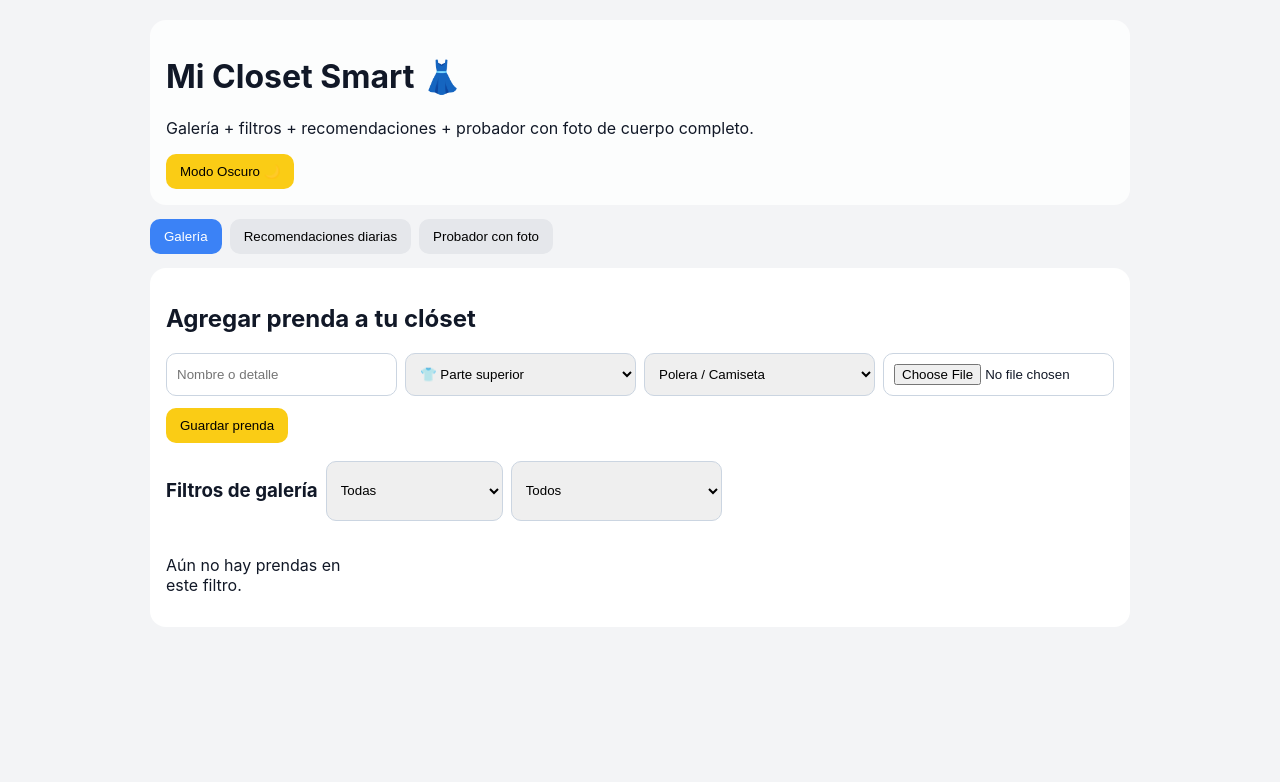
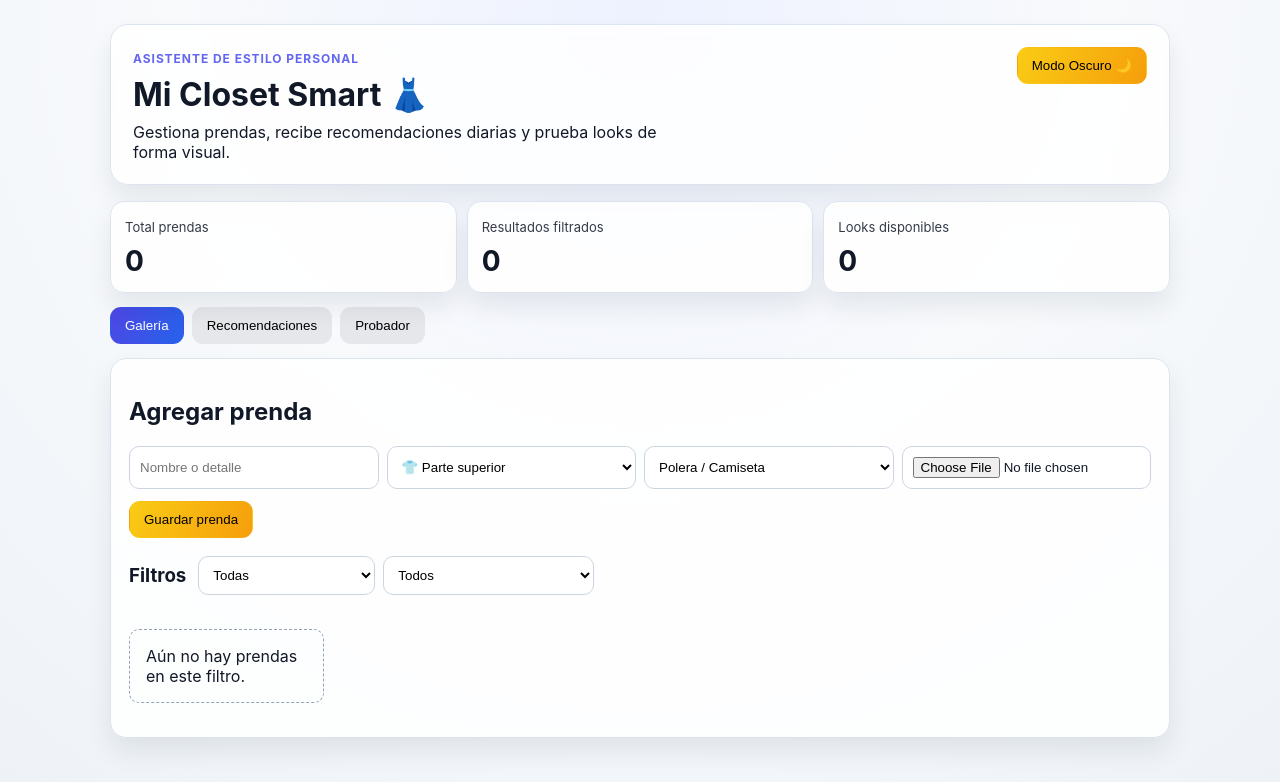
Before and after one commit to sergioo77sergioo77-beep/Mi-Closet-Smart, a React (Create React App) app: page / in a window 1280 px wide. Shown: the top 782 px of the page. Built offline with nearby package versions, Linux system fonts and the light colour scheme.

Commit message:
Mejora UI principal con diseño más profesional

```diff
--- a/src/App.css
+++ b/src/App.css
@@ -13,39 +13,93 @@ body {
 
 .app {
   min-height: 100vh;
-  padding: 20px;
-  background: #f3f4f6;
+  padding: 24px;
+  background: radial-gradient(circle at top, #eef2ff 0%, #f8fafc 45%, #eef2f7 100%);
   color: #111827;
 }
 
 .app.dark {
-  background: #0f172a;
+  background: radial-gradient(circle at top, #1d2a44 0%, #0f172a 50%, #090f1f 100%);
   color: #f8fafc;
 }
 
-.header {
-  max-width: 980px;
-  margin: 0 auto 14px;
-  padding: 16px;
-  border-radius: 16px;
-  background: rgba(255, 255, 255, 0.8);
+.header,
+.panel,
+.stat-card {
+  border: 1px solid #dbe3ef;
+  background: rgba(255, 255, 255, 0.84);
+  backdrop-filter: blur(6px);
+  box-shadow: 0 14px 26px rgba(15, 23, 42, 0.08);
 }
 
 .app.dark .header,
-.app.dark .panel {
-  background: #1e293b;
+.app.dark .panel,
+.app.dark .stat-card {
+  border: 1px solid #334155;
+  background: rgba(15, 23, 42, 0.7);
+}
+
+.header {
+  max-width: 1060px;
+  margin: 0 auto 16px;
+  padding: 22px;
+  border-radius: 18px;
+  display: flex;
+  justify-content: space-between;
+  gap: 14px;
+  align-items: flex-start;
+}
+
+.eyebrow {
+  font-size: 12px;
+  text-transform: uppercase;
+  letter-spacing: 0.08em;
+  color: #6366f1;
+  font-weight: 700;
+}
+
+h1 {
+  margin: 8px 0 8px;
+}
+
+.header p {
+  margin: 0;
+  max-width: 560px;
+}
+
+.stats-grid {
+  max-width: 1060px;
+  margin: 0 auto 14px;
+  display: grid;
+  grid-template-columns: repeat(auto-fit, minmax(150px, 1fr));
+  gap: 10px;
+}
+
+.stat-card {
+  border-radius: 14px;
+  padding: 14px;
+}
+
+.stat-card span {
+  font-size: 13px;
+  opacity: 0.85;
+}
+
+.stat-card strong {
+  display: block;
+  margin-top: 8px;
+  font-size: 28px;
 }
 
 .panel {
-  max-width: 980px;
+  max-width: 1060px;
   margin: 0 auto;
-  padding: 16px;
+  padding: 18px;
   border-radius: 16px;
-  background: #fff;
 }
 
 .tabs {
-  max-width: 980px;
+  max-width: 1060px;
   margin: 0 auto 14px;
   display: flex;
   gap: 8px;
@@ -54,21 +108,27 @@ body {
 
 .tabs button,
 .btn {
-  border: 0;
-  border-radius: 10px;
+  border: 1px solid transparent;
+  border-radius: 11px;
   padding: 10px 14px;
   cursor: pointer;
   background: #e5e7eb;
+  transition: all 0.2s ease;
+}
+
+.tabs button:hover,
+.btn:hover {
+  transform: translateY(-1px);
 }
 
 .btn-yellow {
-  background: #facc15;
+  background: linear-gradient(120deg, #facc15 0%, #f59e0b 100%);
 }
 
 .tabs button.active,
 .btn.active {
-  background: #3b82f6;
-  color: white;
+  background: linear-gradient(120deg, #4f46e5 0%, #2563eb 100%);
+  color: #fff;
 }
 
 .form-grid {
@@ -83,6 +143,14 @@ select {
   padding: 10px;
   border-radius: 10px;
   border: 1px solid #cbd5e1;
+  background: #fff;
+}
+
+.app.dark input,
+.app.dark select {
+  background: #0f172a;
+  color: #f8fafc;
+  border-color: #334155;
 }
 
 .filtros {
@@ -90,12 +158,17 @@ select {
   display: flex;
   flex-wrap: wrap;
   gap: 8px;
+  align-items: center;
+}
+
+.filtros h3 {
+  margin: 0 4px 0 0;
 }
 
 .gallery,
 .reco-grid {
   display: grid;
-  grid-template-columns: repeat(auto-fill, minmax(150px, 1fr));
+  grid-template-columns: repeat(auto-fill, minmax(170px, 1fr));
   gap: 12px;
 }
 
@@ -103,9 +176,15 @@ select {
   padding: 10px;
   border-radius: 12px;
   border: 1px solid #d1d5db;
+  background: #fff;
   display: flex;
   flex-direction: column;
   gap: 4px;
+}
+
+.app.dark .card {
+  background: #0b1222;
+  border-color: #334155;
 }
 
 .card img {
@@ -117,6 +196,16 @@ select {
 
 .compact img {
   height: 110px;
+}
+
+.empty {
+  padding: 16px;
+  border-radius: 10px;
+  border: 1px dashed #94a3b8;
+}
+
+.helper-text {
+  opacity: 0.85;
 }
 
 .clima-row {
@@ -155,7 +244,7 @@ select {
   left: 0;
   right: 0;
   bottom: 0;
-  background: linear-gradient(transparent, rgba(0, 0, 0, 0.8));
+  background: linear-gradient(transparent, rgba(0, 0, 0, 0.82));
   color: white;
   padding: 14px;
 }
--- a/src/App.js
+++ b/src/App.js
@@ -27,37 +27,10 @@ const CATEGORIAS = {
     "Falda corta",
     "Calzas / Leggings"
   ],
-  "👗 Prendas completas": [
-    "Vestido",
-    "Enterito / Mono",
-    "Overol",
-    "Conjunto deportivo",
-    "Traje (formal)"
-  ],
-  "🧥 Ropa exterior": [
-    "Cortaviento",
-    "Gabardina",
-    "Chaqueta de cuero",
-    "Chaqueta de mezclilla (jean)",
-    "Polar"
-  ],
-  "👟 Calzado": [
-    "Zapatillas",
-    "Zapatos formales",
-    "Botas",
-    "Botines",
-    "Sandalias",
-    "Chalas"
-  ],
-  "🧢 Accesorios": [
-    "Gorro",
-    "Gorro de lana",
-    "Sombrero",
-    "Bufanda",
-    "Guantes",
-    "Cinturón",
-    "Lentes de sol"
-  ]
+  "👗 Prendas completas": ["Vestido", "Enterito / Mono", "Overol", "Conjunto deportivo", "Traje (formal)"],
+  "🧥 Ropa exterior": ["Cortaviento", "Gabardina", "Chaqueta de cuero", "Chaqueta de mezclilla (jean)", "Polar"],
+  "👟 Calzado": ["Zapatillas", "Zapatos formales", "Botas", "Botines", "Sandalias", "Chalas"],
+  "🧢 Accesorios": ["Gorro", "Gorro de lana", "Sombrero", "Bufanda", "Guantes", "Cinturón", "Lentes de sol"]
 };
 
 const LOOKS_BASE = [
@@ -162,35 +135,48 @@ function App() {
   return (
     <div className={darkMode ? "app dark" : "app"}>
       <header className="header">
-        <h1>Mi Closet Smart 👗</h1>
-        <p>Galería + filtros + recomendaciones + probador con foto de cuerpo completo.</p>
+        <div>
+          <span className="eyebrow">Asistente de estilo personal</span>
+          <h1>Mi Closet Smart 👗</h1>
+          <p>Gestiona prendas, recibe recomendaciones diarias y prueba looks de forma visual.</p>
+        </div>
         <button className="btn btn-yellow" onClick={() => setDarkMode((prev) => !prev)}>
           Modo {darkMode ? "Claro ☀️" : "Oscuro 🌙"}
         </button>
       </header>
+
+      <section className="stats-grid">
+        <article className="stat-card">
+          <span>Total prendas</span>
+          <strong>{prendas.length}</strong>
+        </article>
+        <article className="stat-card">
+          <span>Resultados filtrados</span>
+          <strong>{prendasFiltradas.length}</strong>
+        </article>
+        <article className="stat-card">
+          <span>Looks disponibles</span>
+          <strong>{looksParaFoto.length}</strong>
+        </article>
+      </section>
 
       <nav className="tabs">
         <button onClick={() => setPantalla("galeria")} className={pantalla === "galeria" ? "active" : ""}>
           Galería
         </button>
         <button onClick={() => setPantalla("recomendaciones")} className={pantalla === "recomendaciones" ? "active" : ""}>
-          Recomendaciones diarias
+          Recomendaciones
         </button>
         <button onClick={() => setPantalla("probador")} className={pantalla === "probador" ? "active" : ""}>
-          Probador con foto
+          Probador
         </button>
       </nav>
 
       {pantalla === "galeria" && (
         <section className="panel">
-          <h2>Agregar prenda a tu clóset</h2>
+          <h2>Agregar prenda</h2>
           <div className="form-grid">
-            <input
-              type="text"
-              placeholder="Nombre o detalle"
-              value={nombre}
-              onChange={(e) => setNombre(e.target.value)}
-            />
+            <input type="text" placeholder="Nombre o detalle" value={nombre} onChange={(e) => setNombre(e.target.value)} />
 
             <select value={grupo} onChange={(e) => cambiarGrupo(e.target.value)}>
               {grupos.map((g) => (
@@ -212,12 +198,15 @@ function App() {
           </button>
 
           <div className="filtros">
-            <h3>Filtros de galería</h3>
-            <select value={filtroGrupo} onChange={(e) => {
-              const nuevo = e.target.value;
-              setFiltroGrupo(nuevo);
-              setFiltroTipo("Todos");
-            }}>
+            <h3>Filtros</h3>
+            <select
+              value={filtroGrupo}
+              onChange={(e) => {
+                const nuevo = e.target.value;
+                setFiltroGrupo(nuevo);
+                setFiltroTipo("Todos");
+              }}
+            >
               <option>Todas</option>
               {grupos.map((g) => (
                 <option key={g}>{g}</option>
@@ -241,7 +230,7 @@ function App() {
                 <small>{p.tipo}</small>
               </article>
             ))}
-            {prendasFiltradas.length === 0 && <p>Aún no hay prendas en este filtro.</p>}
+            {prendasFiltradas.length === 0 && <p className="empty">Aún no hay prendas en este filtro.</p>}
           </div>
         </section>
       )}
@@ -249,7 +238,7 @@ function App() {
       {pantalla === "recomendaciones" && (
         <section className="panel">
           <h2>¿Qué me pongo hoy?</h2>
-          <p>Selecciona el clima y revisa ideas automáticas desde tus prendas.</p>
+          <p className="helper-text">Selecciona el clima y revisa ideas automáticas desde tus prendas.</p>
 
           <div className="clima-row">
             {Object.entries(CLIMA_REGLAS).map(([key, value]) => (
@@ -268,7 +257,7 @@ function App() {
               </article>
             ))}
             {recomendacionesDia.length === 0 && (
-              <p>Sube prendas en tu galería para recibir recomendaciones personalizadas.</p>
+              <p className="empty">Sube prendas en tu galería para recibir recomendaciones personalizadas.</p>
             )}
           </div>
         </section>
@@ -277,9 +266,7 @@ function App() {
       {pantalla === "probador" && (
         <section className="panel">
           <h2>Probador con foto de cuerpo completo</h2>
-          <p>
-            Sube una foto donde salgas de cuerpo completo y desliza lateralmente para revisar ideas de tenidas.
-          </p>
+          <p className="helper-text">Sube una foto y desliza lateralmente para revisar ideas de tenidas.</p>
 
           <input
             type="file"
@@ -298,15 +285,15 @@ function App() {
                     <h3>{look.nombre}</h3>
                     <ul>
                       {look.prendas.map((p) => (
-                        <li key={p.id}>{p.nombre} · {p.tipo}</li>
+                        <li key={p.id}>
+                          {p.nombre} · {p.tipo}
+                        </li>
                       ))}
                     </ul>
                   </div>
                 </article>
               ))}
-              {looksParaFoto.length === 0 && (
-                <p className="hint">Necesitas al menos 2 prendas cargadas para armar combinaciones.</p>
-              )}
+              {looksParaFoto.length === 0 && <p className="hint">Necesitas al menos 2 prendas para armar combinaciones.</p>}
             </div>
           )}
         </section>
```
